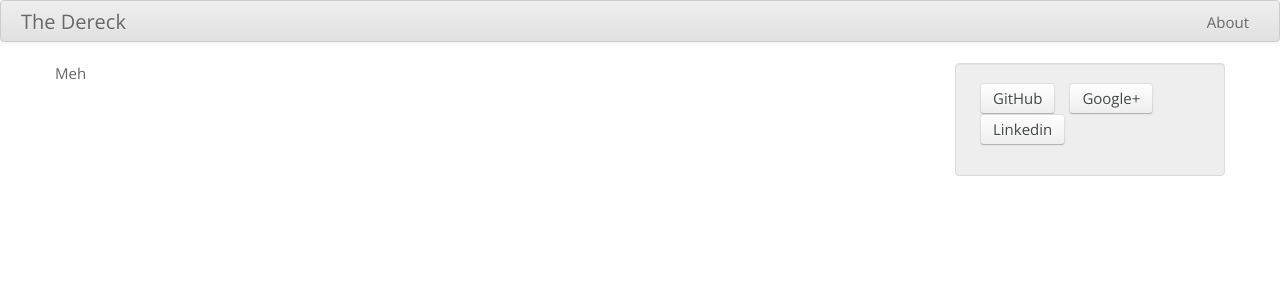
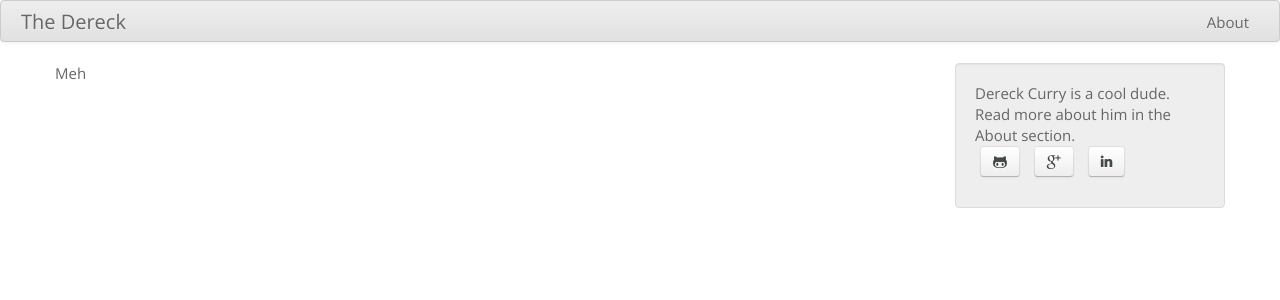
Before and after one commit to thedereck/thedereck.github.com, a Jekyll site: the page built from index.html, in a window 1280 px wide. Shown: the top 300 px of the page. Built offline with Jekyll 4.4.1, drawn with Linux system fonts in a browser that asks for light colours.

Commit message:
Refactoring brief bio section.

```diff
--- a/_config.yml
+++ b/_config.yml
@@ -1,7 +1,7 @@
 name: The Dereck
 brand: The Dereck
 
-brief_bio: He's a cool dude.
+brief_bio: true
 
 facebook_social_link: false
 github_social_link: https://github.com/thedereck
@@ -17,4 +17,4 @@ bootstrap_css: spacelab.bootstrap.min.css
 bootstrap_responsive_css: bootstrap-responsive.min.css
 bootstrap_js: bootstrap.min.js
 jquery_js: jquery-1.9.1.min.js
-font_awesome_css: false
+font_awesome_css: font-awesome.min.css
--- a/_includes/body/brief-bio.html
+++ b/_includes/body/brief-bio.html
@@ -1,6 +1,6 @@
 {% if site.brief_bio %}
 	<div class="well">
-
+		{% include content/brief-bio.html %}
 		{% include body/social-links.html %}
 	</div>
 {% endif %}
--- /dev/null
+++ b/_includes/content/brief-bio.html
@@ -0,0 +1 @@
+Dereck Curry is a cool dude. Read more about him in the About section.
```
